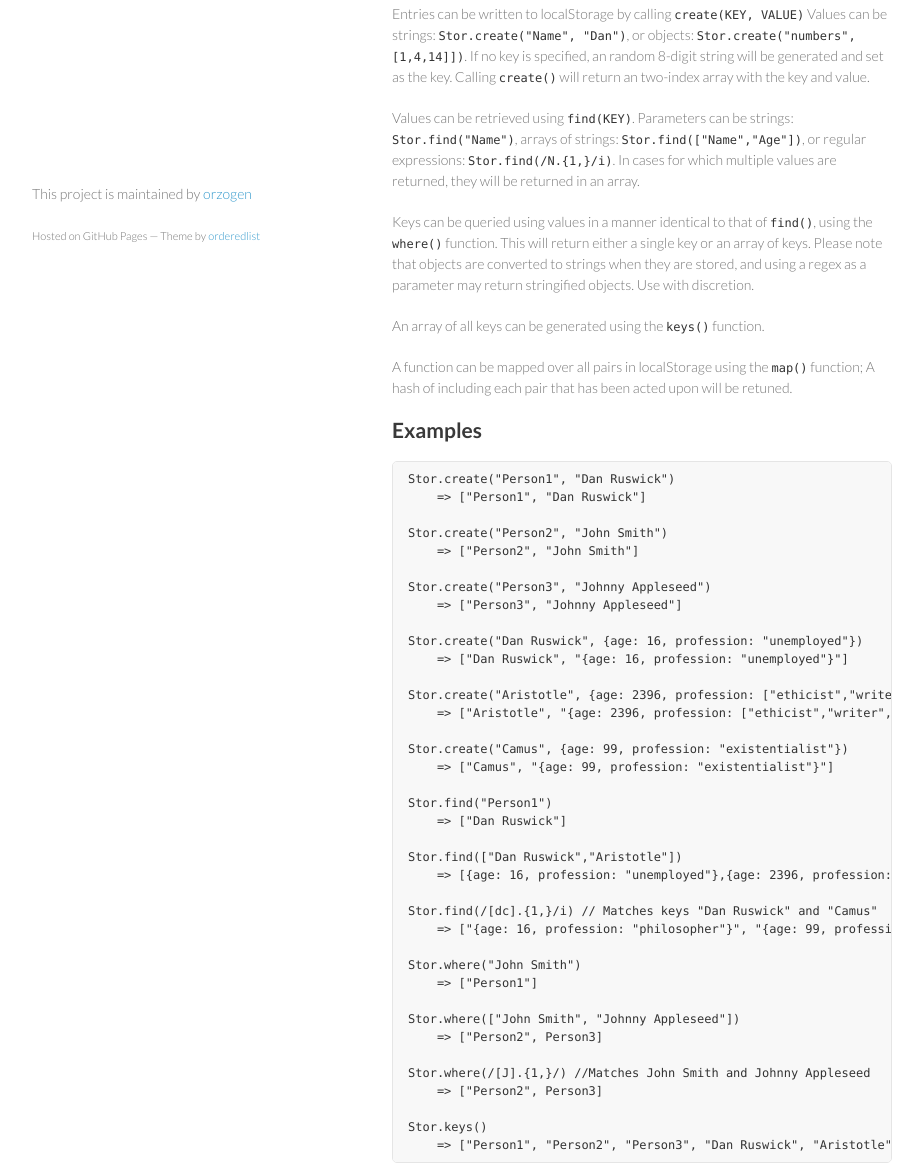
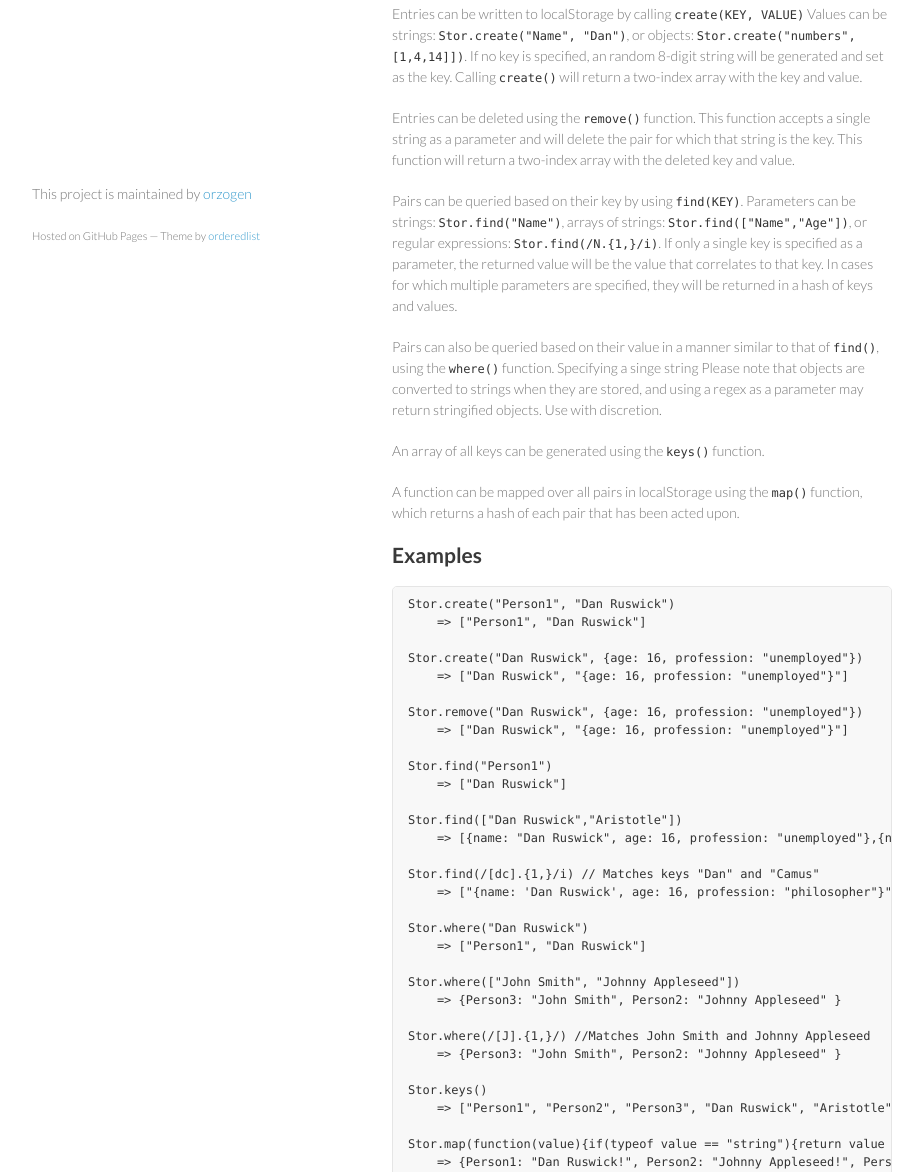
Before and after one commit to djru/stor.js, a plain HTML site: page index.html in a window 1280 px wide. Shown: the part 485-1657 px from the top of the page, without its empty margins (178-1101 px from the left). Drawn offline with Linux system fonts and the light colour scheme.

```diff
--- a/index.html
+++ b/index.html
@@ -18,13 +18,13 @@
         <h1>Stor.js </h1>
         <p>LocalStorage for Humans</p>
 
-        <p class="view"><a href="https://github.com/orzogen/Stor.js">View the Project on GitHub <small>orzogen/Stor.js</small></a></p>
+        <p class="view"><a href="https://github.com/orzogen/stor.js">View the Project on GitHub <small>orzogen/stor.js</small></a></p>
 
 
         <ul>
-          <li><a href="https://github.com/orzogen/Stor.js/zipball/master">Download <strong>ZIP File</strong></a></li>
-          <li><a href="https://github.com/orzogen/Stor.js/tarball/master">Download <strong>TAR Ball</strong></a></li>
-          <li><a href="https://github.com/orzogen/Stor.js">View On <strong>GitHub</strong></a></li>
+          <li><a href="https://github.com/orzogen/stor.js/zipball/master">Download <strong>ZIP File</strong></a></li>
+          <li><a href="https://github.com/orzogen/stor.js/tarball/master">Download <strong>TAR Ball</strong></a></li>
+          <li><a href="https://github.com/orzogen/stor.js">View On <strong>GitHub</strong></a></li>
         </ul>
       </header>
       <section>
@@ -44,56 +44,56 @@
 
 <h2>Use</h2>
 
-<p>Entries can be written to localStorage by calling <code>create(KEY, VALUE)</code> Values can be strings: <code>Stor.create("Name", "Dan")</code>, or objects: <code>Stor.create("numbers", [1,4,14]])</code>. If no key is specified, an random 8-digit string will be generated and set as the key. Calling <code>create()</code> will return an two-index array with the key and value.</p>
+<p>Entries can be written to localStorage by calling <code>create(KEY, VALUE)</code> Values can be strings: <code>Stor.create("Name", "Dan")</code>, or objects: <code>Stor.create("numbers", [1,4,14]])</code>. If no key is specified, an random 8-digit string will be generated and set as the key. Calling <code>create()</code> will return a two-index array with the key and value.</p>
 
-<p>Values can be retrieved using <code>find(KEY)</code>. Parameters can be strings: <code>Stor.find("Name")</code>, arrays of strings: <code>Stor.find(["Name","Age"])</code>, or regular expressions: <code>Stor.find(/N.{1,}/i)</code>. In cases for which multiple values are returned, they will be returned in an array. </p>
+<p>Entries can be deleted using the <code>remove()</code> function. This function accepts a single string as a parameter and will delete the pair for which that string is the key. This function will return a two-index array with the deleted key and value.</p>
 
-<p>Keys can be queried using values in a manner identical to that of <code>find()</code>, using the <code>where()</code> function. This will return either a single key or an array of keys. Please note that objects are converted to strings when they are stored, and using a regex as a parameter may return stringified objects. Use with discretion.</p>
+<p>Pairs can be queried based on their key by using <code>find(KEY)</code>. Parameters can be strings: <code>Stor.find("Name")</code>, arrays of strings: <code>Stor.find(["Name","Age"])</code>, or regular expressions: <code>Stor.find(/N.{1,}/i)</code>. If only a single key is specified as a parameter, the returned value will be the value that correlates to that key. In cases for which multiple parameters are specified, they will be returned in a hash of keys and values. </p>
+
+<p>Pairs can also be queried based on their value in a manner similar to that of <code>find()</code>, using the <code>where()</code> function. Specifying a singe string Please note that objects are converted to strings when they are stored, and using a regex as a parameter may return stringified objects. Use with discretion.</p>
 
 <p>An array of all keys can be generated using the <code>keys()</code> function.</p>
 
-<p>A function can be mapped over all pairs in localStorage using the <code>map()</code> function; A hash of including each pair that has been acted upon will be retuned.</p>
+<p>A function can be mapped over all pairs in localStorage using the <code>map()</code> function, which returns a hash of each pair that has been acted upon.</p>
 
 <h2>Examples</h2>
 
 <pre><code>Stor.create("Person1", "Dan Ruswick")
     =&gt; ["Person1", "Dan Ruswick"]
 
-Stor.create("Person2", "John Smith")
-    =&gt; ["Person2", "John Smith"]
-
-Stor.create("Person3", "Johnny Appleseed")
-    =&gt; ["Person3", "Johnny Appleseed"]
-
 Stor.create("Dan Ruswick", {age: 16, profession: "unemployed"})
     =&gt; ["Dan Ruswick", "{age: 16, profession: "unemployed"}"]
 
-Stor.create("Aristotle", {age: 2396, profession: ["ethicist","writer","poet","Mysogynyst"]})
-    =&gt; ["Aristotle", "{age: 2396, profession: ["ethicist","writer","poet","Mysogynyst"]}"]
-
-Stor.create("Camus", {age: 99, profession: "existentialist"})
-    =&gt; ["Camus", "{age: 99, profession: "existentialist"}"]
+Stor.remove("Dan Ruswick", {age: 16, profession: "unemployed"})
+    =&gt; ["Dan Ruswick", "{age: 16, profession: "unemployed"}"]
 
 Stor.find("Person1")
     =&gt; ["Dan Ruswick"]
 
 Stor.find(["Dan Ruswick","Aristotle"])
-    =&gt; [{age: 16, profession: "unemployed"},{age: 2396, profession: ["ethicist","writer","poet","Mysogynyst"]}]
+    =&gt; [{name: "Dan Ruswick", age: 16, profession: "unemployed"},{name: "Aristotle", age: 2396, profession: ["ethicist","writer","poet","misogynist"]}]
 
-Stor.find(/[dc].{1,}/i) // Matches keys "Dan Ruswick" and "Camus"
-    =&gt; ["{age: 16, profession: "philosopher"}", "{age: 99, profession: "existentialist"}"]
+Stor.find(/[dc].{1,}/i) // Matches keys "Dan" and "Camus"
+    =&gt; ["{name: 'Dan Ruswick', age: 16, profession: "philosopher"}", "{name: 'Albert Camus', age: 99, profession: "existentialist"}"]
 
-Stor.where("John Smith")
-    =&gt; ["Person1"]
+Stor.where("Dan Ruswick")
+    =&gt; ["Person1", "Dan Ruswick"]
 
 Stor.where(["John Smith", "Johnny Appleseed"])
-    =&gt; ["Person2", Person3]
+    =&gt; {Person3: "John Smith", Person2: "Johnny Appleseed" }
 
 Stor.where(/[J].{1,}/) //Matches John Smith and Johnny Appleseed
-    =&gt; ["Person2", Person3]
+    =&gt; {Person3: "John Smith", Person2: "Johnny Appleseed" }
 
 Stor.keys()
     =&gt; ["Person1", "Person2", "Person3", "Dan Ruswick", "Aristotle", "Camus", ]
+
+Stor.map(function(value){if(typeof value == "string"){return value + "!"}})
+    =&gt; {Person1: "Dan Ruswick!", Person2: "Johnny Appleseed!", Person3: "John Smith!"}
+
+
+
+
 </code></pre>
       </section>
       <footer>
```
Also changed, not shown: params.json (+1 -1 lines).
